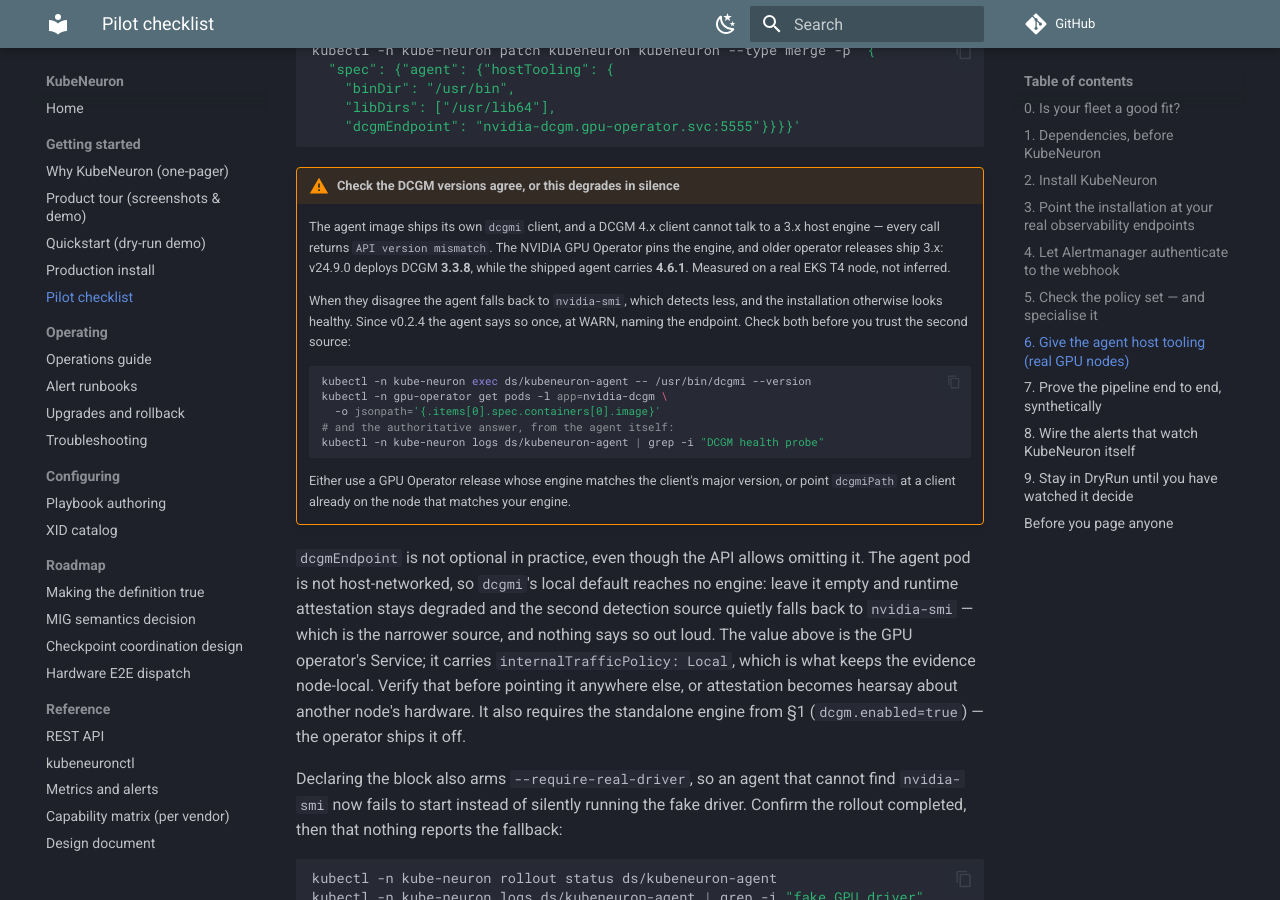
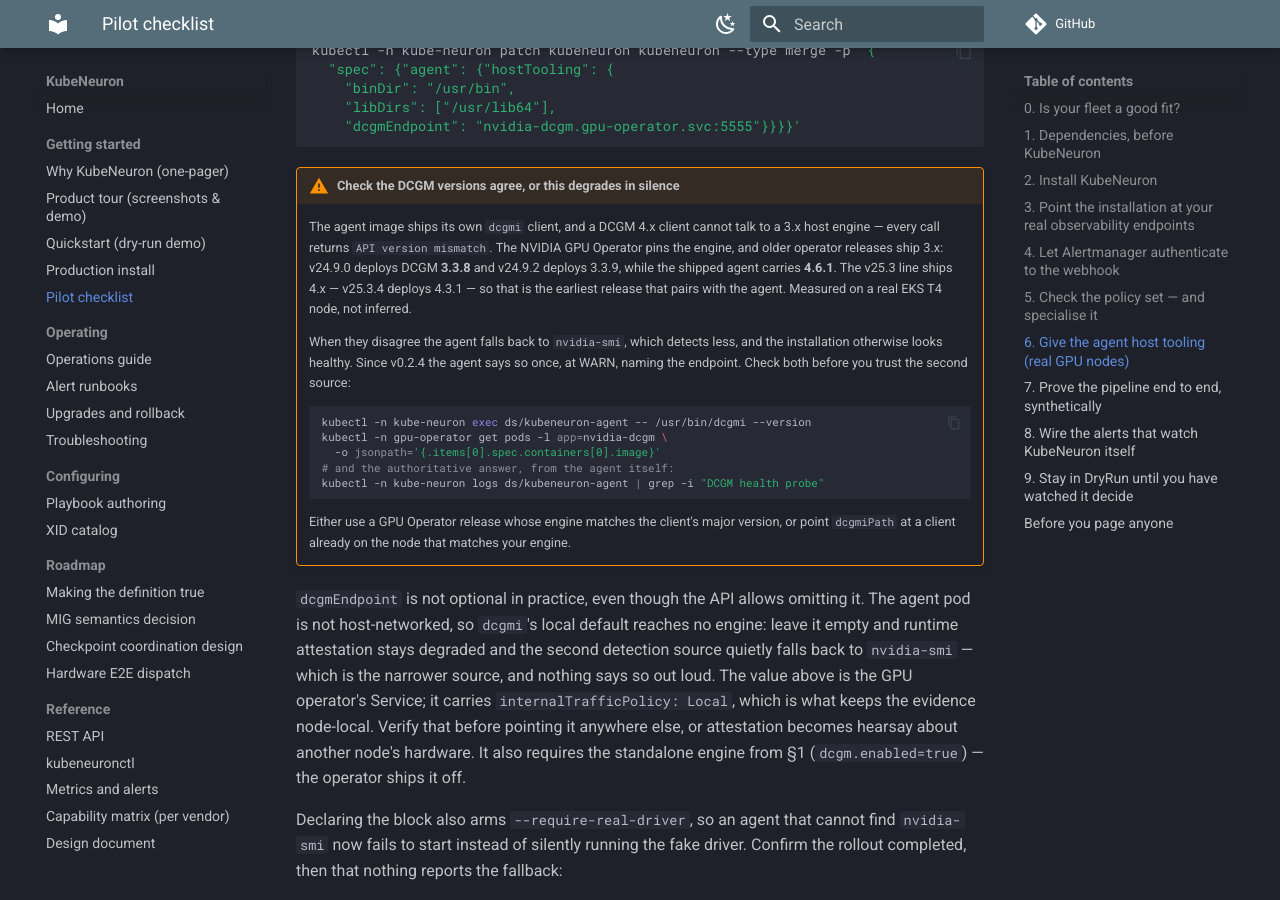
Before and after one commit to kubeneuron/kubeneuron, an MkDocs documentation site: the page built from docs/pilot-checklist.md, in a window 1280 px wide and 900 px high, scrolled down 3843 px. Built offline with MkDocs 1.6.1 and Material for MkDocs 9.7.7, drawn with Linux system fonts in a browser that asks for light colours; comment, search, counter and statistics services are not loaded.

Commit message:
round 17: fix a retry that could not retry, and pair DCGM with a client that speaks to it
kind-integration went red on the rogue-client-certificate assertion. The retry
loop that exists because kubectl port-forward dies under CPU pressure checked
the outcome before checking whether the tunnel was alive — so it could only
help when the TLS pattern matched and the tunnel THEN died, while the common
failure is the reverse: the tunnel dies first, curl reports a connection error,
that is not a TLS error class, and the helper died on attempt one. It now asks
whether the tunnel was alive before judging the outcome.

The hardware stand installed a GPU operator whose DCGM host engine is 3.3.x
while the agent image ships a 4.x client, which is why the first real run's
DCGM phase failed. v25.3.4 pairs correctly, and an assertion in deploy refuses
the run when the majors differ rather than letting it discover this forty
minutes and one paid cluster later.

```diff
--- a/docs/pilot-checklist.md
+++ b/docs/pilot-checklist.md
@@ -176,8 +176,10 @@
     The agent image ships its own `dcgmi` client, and a DCGM 4.x client cannot
     talk to a 3.x host engine — every call returns `API version mismatch`. The
     NVIDIA GPU Operator pins the engine, and older operator releases ship 3.x:
-    v24.9.0 deploys DCGM **3.3.8**, while the shipped agent carries **4.6.1**.
-    Measured on a real EKS T4 node, not inferred.
+    v24.9.0 deploys DCGM **3.3.8** and v24.9.2 deploys 3.3.9, while the shipped
+    agent carries **4.6.1**. The v25.3 line ships 4.x — v25.3.4 deploys 4.3.1 —
+    so that is the earliest release that pairs with the agent. Measured on a
+    real EKS T4 node, not inferred.
 
     When they disagree the agent falls back to `nvidia-smi`, which detects
     less, and the installation otherwise looks healthy. Since v0.2.4 the agent
```
Also changed, not shown: 2 other files.
